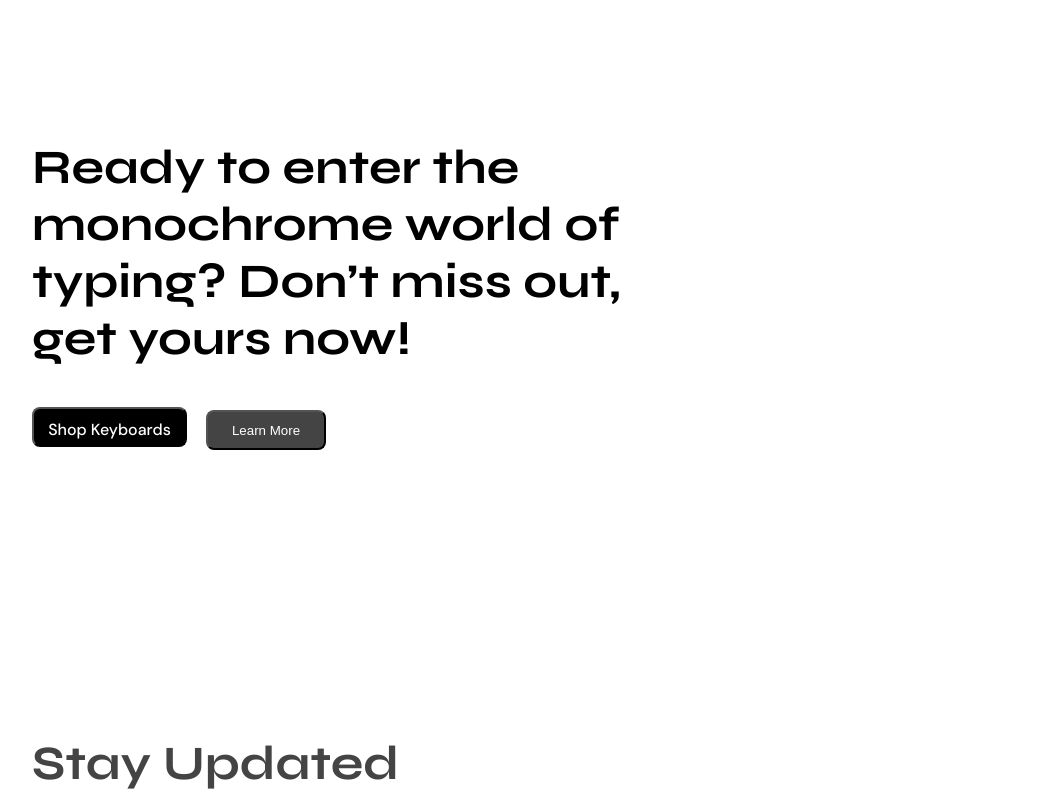
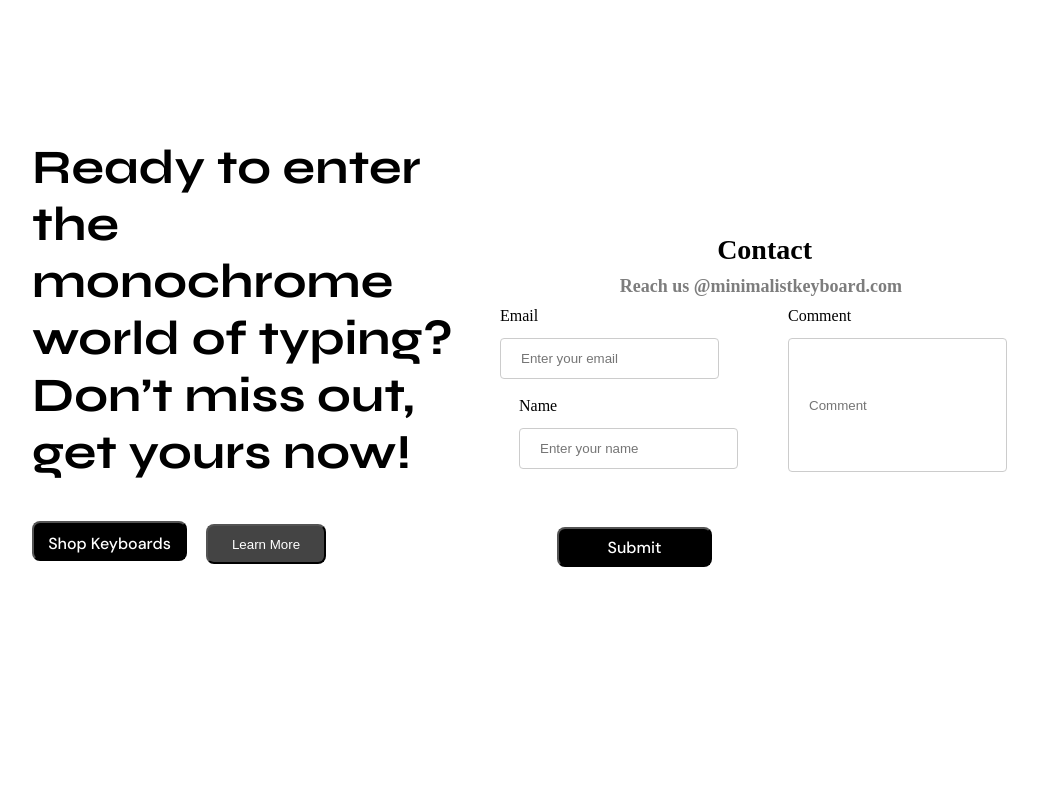
Before and after one commit to xxbatokxx/SUBMISSION-DICODING, a plain HTML site: page index.html in a window 1280 px wide. Shown: the part 2060-2860 px from the top of the page, without its empty margins (168-1206 px from the left). Drawn offline with Linux system fonts and the light colour scheme.

Commit message:
addons form

```diff
--- a/css/style.css
+++ b/css/style.css
@@ -101,7 +101,7 @@ article{
     font-family: 'Syne', sans-serif;
     margin-left: 200px;
     font-size: 48px;
-    max-width: 60%;
+    max-width: 40%;
     color: #000000;
 }
 
@@ -219,6 +219,118 @@ footer .desc-secondary{
 }
 
 aside{
+    margin-bottom: 450px;
+    position: relative;
+    top: -30px;
+}
+
+aside .contact h2{
+    display: flex;
+    font-size: 28px;
+    justify-content: flex-end;
+    margin-right: 300px;
+    margin-top: -300px;
+}
+
+aside .contact h4{
+    display: flex;
+    justify-content: flex-end;
+    margin-right: 210px;
+    margin-top: 10px;
+    font-size: 18px;
+    color: #7D7D7D;
+}
+
+form{
+    display: flex;
+    justify-content: flex-end;
+    margin-top: 10px;
+
+}
+
+form .email{
+    position: relative;
+    right: -200px;
+
+}
+
+form #email{
+    position: relative;
+    top: 5px;
+    width: 100%;
+    padding: 12px 20px;
+    margin: 8px 0;
+    display: inline-block;
+    border: 1px solid #ccc;
+    border-radius: 4px;
+    box-sizing: border-box;
+}
+
+form .name{
+    position: relative;
+
+    top: 90px;
+
+}
+
+form #name{
+    position: relative;
+    top: 5px;
+    width: 100%;
+    padding: 12px 20px;
+    margin: 8px 0;
+    display: inline-block;
+    border: 1px solid #ccc;
+    border-radius: 4px;
+    box-sizing: border-box;
+
+}
+
+form .comment{
+    position: relative;
+    right: -50px;
+}
+
+form #comment{
+    position: relative;
+    top: 5px;
+    width: 100%;
+    padding: 12px 20px;
+    margin: 8px 0;
+    display: inline-block;
+    border: 1px solid #ccc;
+    border-radius: 4px;
+    box-sizing: border-box;
+    height: 134px;
+}
+
+.btn-submit{
+    position: relative;
+    top: 220px;
+    right: 400px;
+    width: 155px;
+    height: 40px;
+    border-radius: 8px;
+    background-color: #000000;
+    color: #FFFFFF;
+    font-size: 16px;
+    font-family: 'DM Sans', sans-serif;
+}
+
+.btn-submit:hover{
+    background-color: #444444;
+}
+
+.btn-primary:hover{
+    background-color: #444444;
+}
+
+.btn-secondary:hover{
+    background-color: #000000;
+}
+
+
+/* aside{
     margin-top: -240px;
     display: flex;
     justify-content: flex-end;
@@ -247,7 +359,7 @@ aside h5{
     margin-top: 10px;
     max-width: 50%;
     color: #7D7D7D;
-}
+} */
 
 
 
@@ -315,8 +427,6 @@ aside h5{
         margin-left: 0;
     }
 
-
-
     .btn-primary{
         width: 370px;
         margin-left: 30px;
--- a/index.html
+++ b/index.html
@@ -84,7 +84,6 @@
                     function, achieve unparalleled typing comfort.
                 </p>
             </section>
-
         </article>
 
         <div id="content">
@@ -104,6 +103,32 @@
                 </div>
             </div>
         </div>
+
+        <aside>
+            <div class="contact">
+                <h2>Contact</h2>
+                <h4>Reach us @minimalistkeyboard.com</h4>
+                <form>
+                    <div class="email">
+                        <label for="email">Email</label>
+                        <br>
+                        <input type="email" id="email" placeholder="Enter your email">
+                    </div>
+                    <div class="name">
+                        <label for="name">Name</label>
+                        <br>
+                        <input id="name" placeholder="Enter your name">
+                    </div>
+                    <div class="comment">
+                        <label for="comment">Comment</label>
+                        <br>
+                        <input type="text" id="comment" placeholder="Comment">
+                    </div>
+                    <button class="btn-submit">Submit</button>
+                </form>
+
+            </div>
+        </aside>
     </main>
 
 
@@ -145,14 +170,14 @@
             </a>
         </section>
 
-        <aside>
+        <!-- <aside>
             <header>
                 <h1>Our Store</h1>
                 <img src="img/map.png" alt="map">
                 <h5>Ruko Pisa Grande Blok L/23, Kec. Klp. Dua, Kabupaten Tangerang, Banten 15811</h5>
             </header>
 
-        </aside>
+        </aside> -->
 
         </section>
         <p class="desc">© 2023 Monochrome Keyboards</p>
```
